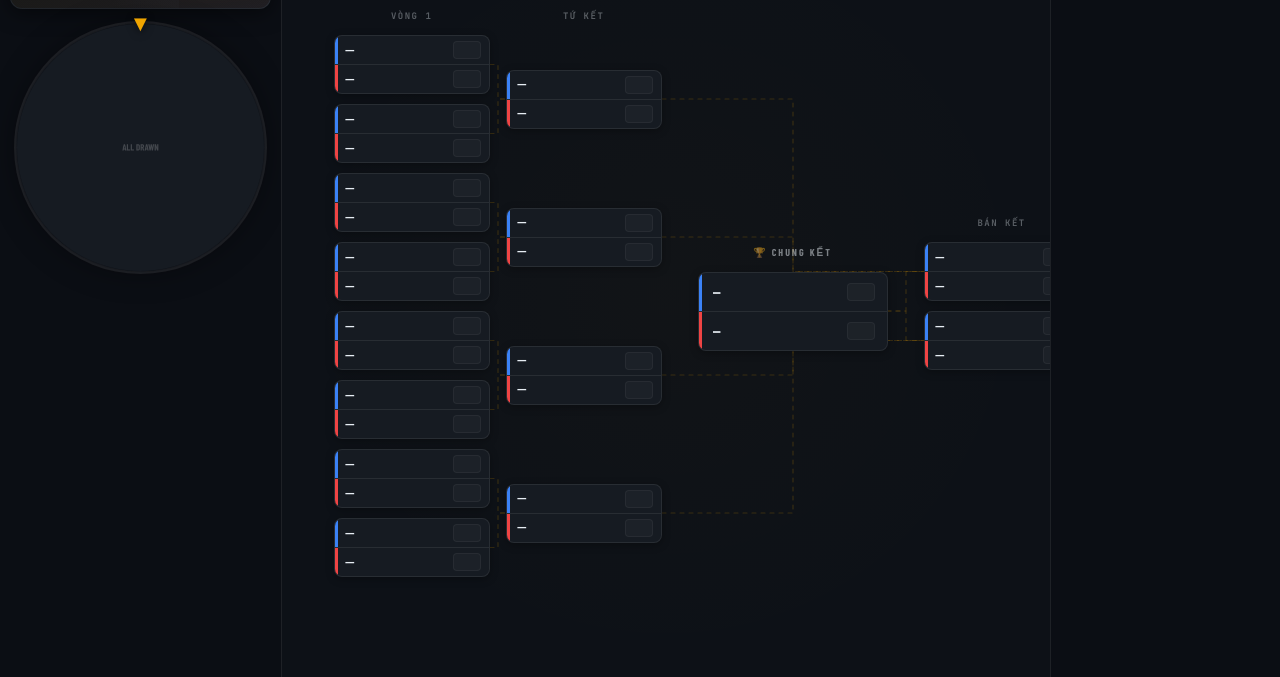
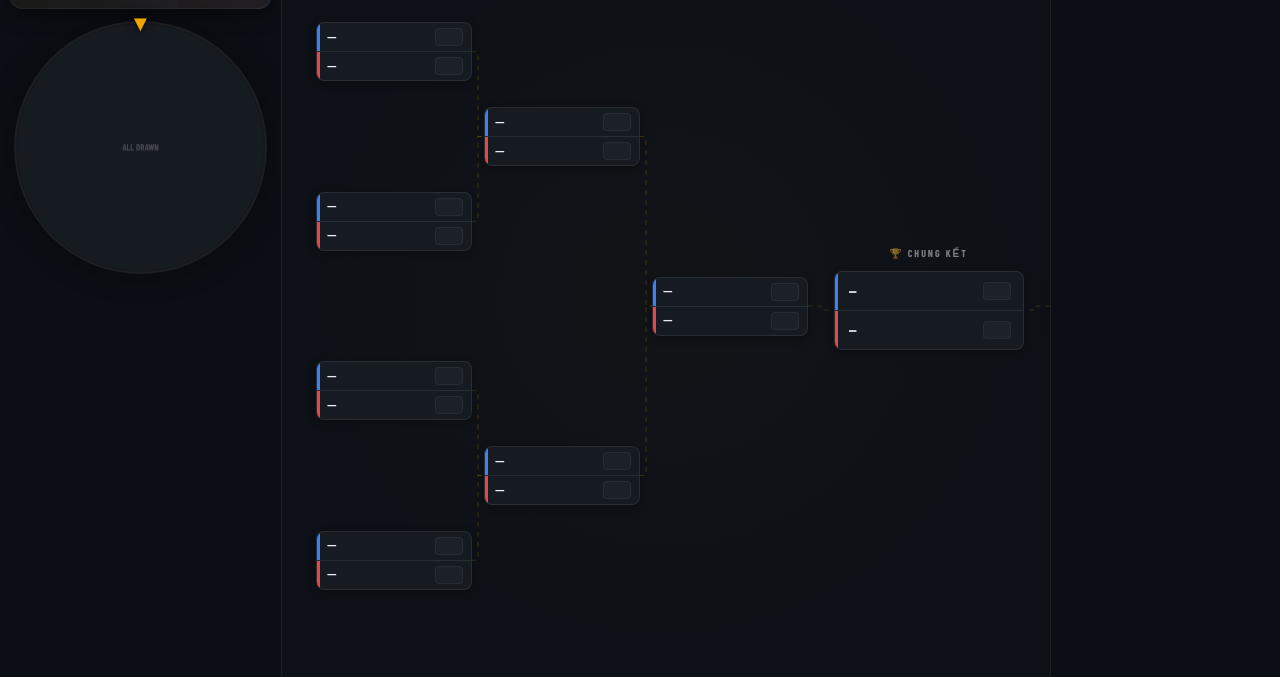
Before and after one commit to quang3c89/giaidau3c, a plain HTML site: page index.html in a window 1280 px wide. Shown: the part 123-800 px from the top of the page. Drawn offline with nearby package versions, Linux system fonts and the light colour scheme; a web font is replaced by a local one.

Commit message:
Refactor bracket rendering and SVG line drawing
Refactor bracket rendering logic for improved layout and styling. Update Supabase credential handling and enhance SVG line drawing for better visual representation.

```diff
--- a/index.html
+++ b/index.html
@@ -355,20 +355,20 @@
 
 /* ============ CENTER PANEL (BRACKET) ============ */
 .center { flex: 1; position: relative; overflow: auto; padding: 12px; background: radial-gradient(ellipse at center, rgba(240,165,0,0.02) 0%, transparent 70%); }
-.bracket-wrap { position: relative; display: inline-flex; min-width: 100%; min-height: 100%; align-items: center; }
+.bracket-wrap { position: relative; display: inline-flex; min-width: 100%; min-height: 100%; align-items: stretch; }
 #bracket-lines { position: absolute; top: 0; left: 0; pointer-events: none; z-index: 1; overflow: visible; }
-.bracket-cols { display: flex; gap: 0; z-index: 2; padding: 20px 32px; align-items: center; justify-content: center; min-width: 100%; }
+.bracket-cols { display: flex; gap: 0; z-index: 2; padding: 20px 16px; align-items: stretch; justify-content: center; min-width: 100%; min-height: calc(100vh - 120px); }
 
 /* SYMMETRICAL BRACKET */
-.bracket-side { display: flex; gap: 0; align-items: center; }
+.bracket-side { display: flex; gap: 0; align-items: stretch; }
 .bracket-side.left-side { flex-direction: row; }
 .bracket-side.right-side { flex-direction: row-reverse; }
-.bracket-center { display: flex; flex-direction: column; align-items: center; justify-content: center; padding: 0 28px; gap: 10px; }
+.bracket-center { display: flex; flex-direction: column; align-items: center; justify-content: center; padding: 0 20px; gap: 10px; flex-shrink: 0; }
 
 .round-col {
   display: flex; flex-direction: column;
-  width: 172px; padding: 0 8px;
-  position: relative; align-self: stretch;
+  width: 168px; padding: 0 6px;
+  position: relative;
 }
 .round-label {
   text-align: center; font-size: 9px; font-weight: 800; text-transform: uppercase;
@@ -1051,6 +1051,10 @@
    STORAGE
    ================================================================ */
 function loadState() {
+  // Supabase credentials stored separately — never wiped by state reset
+  const supaUrl = localStorage.getItem('live3c_supaUrl') || '';
+  const supaKey = localStorage.getItem('live3c_supaKey') || '';
+
   const saved = localStorage.getItem('live3c_v4');
   if (saved) {
     try {
@@ -1058,6 +1062,10 @@
       S = { ...S, ...p };
     } catch(e) {}
   }
+  // Always override with dedicated supa keys (source of truth for all devices)
+  if (supaUrl) S.supaUrl = supaUrl;
+  if (supaKey) S.supaKey = supaKey;
+
   if (!S.bracket || S.bracket.length === 0) S.bracket = genBracket(S.bracketSize);
   if (!S.tbVals || S.tbVals.length < 6) S.tbVals = [...DEFAULTS.tbVals];
   if (!S.titleFont) S.titleFont = DEFAULTS.titleFont;
@@ -1065,6 +1073,10 @@
 }
 
 function saveState() {
+  // Always persist supa credentials separately (survives any state wipe)
+  if (S.supaUrl) localStorage.setItem('live3c_supaUrl', S.supaUrl);
+  if (S.supaKey) localStorage.setItem('live3c_supaKey', S.supaKey);
+
   const s = { ...S, wheelRotation: 0, isSpinning: false };
   try { localStorage.setItem('live3c_v4', JSON.stringify(s)); } catch(e) {
     try { localStorage.setItem('live3c_v4', JSON.stringify({...s, bracket:[]})); } catch(e2){}
@@ -1318,12 +1330,18 @@
 }
 
 function saveSupaConfig() {
-  S.supaUrl = document.getElementById('supa-url2').value.trim();
-  S.supaKey = document.getElementById('supa-key2').value.trim();
-  document.getElementById('supa-url').value = S.supaUrl;
-  document.getElementById('supa-key').value = S.supaKey;
+  const url = document.getElementById('supa-url2').value.trim();
+  const key = document.getElementById('supa-key2').value.trim();
+  S.supaUrl = url;
+  S.supaKey = key;
+  // Persist credentials immediately and separately
+  localStorage.setItem('live3c_supaUrl', url);
+  localStorage.setItem('live3c_supaKey', key);
+  // Sync to settings panel
+  const u1 = document.getElementById('supa-url'); if(u1) u1.value = url;
+  const k1 = document.getElementById('supa-key'); if(k1) k1.value = key;
   saveState();
-  showToast('☁️ Đã lưu config — đang kết nối...', 'info');
+  showToast('☁️ Đã lưu — đang kết nối Supabase...', 'info');
   supaLoad();
 }
 
@@ -1874,82 +1892,84 @@
 }
 
 /* ================================================================
-   BRACKET RENDER — Symmetrical layout
+   BRACKET RENDER — True symmetrical: left half | finals | right half
+   Reference: 16p → left 8 slots (4 matches R1 + 2 QF + 1 SF), right mirror
    ================================================================ */
-const ROUND_NAMES = ['Vòng 1','Vòng 2','Tứ kết','Bán kết','Chung kết','Champion'];
+const ROUND_NAMES = ['Vòng 1','Vòng 2','Tứ kết','Bán kết','Chung kết'];
+
+function getRoundName(r, totalRounds) {
+  const fromEnd = totalRounds - 1 - r;
+  if (fromEnd === 0) return 'CHUNG KẾT';
+  if (fromEnd === 1) return 'BÁN KẾT';
+  if (fromEnd === 2) return 'TỨ KẾT';
+  return `VÒNG ${r + 1}`;
+}
 
 function renderBracket() {
   const container = document.getElementById('bracket-columns');
   container.innerHTML = '';
-  const rounds = S.bracket.length;
+  const rounds = S.bracket.length; // e.g. 4 for 16-player
   if (rounds === 0) return;
 
   if (rounds === 1) {
-    renderLinearBracket(container);
+    // Only final — show linearly
+    container.appendChild(makeFinalCol(0));
     setTimeout(drawBracketLines, 80);
     return;
   }
 
-  // rounds = log2(bracketSize)
-  // Ex: 16 players = 4 rounds (0=R16, 1=QF, 2=SF, 3=Final)
-  // Left side: first half of rounds (earlier rounds on outside, then inward)
-  // Right side: second half (mirror)
-  // Center: Final
-
-  const finalRoundIdx = rounds - 1;
-  // Number of rounds per side (excluding final)
-  const sideRounds = finalRoundIdx; // total side rounds = rounds-1
-  const leftCount = Math.ceil(sideRounds / 2);  // e.g. 4 rounds: left=2, right=1 (SF on left only if odd)
-  const rightCount = Math.floor(sideRounds / 2);
-
+  /*
+   * Layout (e.g. 16 players, 4 rounds):
+   *   LEFT side (outward→inward): R0(8 matches), R1(4 matches) — col index 0,1
+   *   CENTER: Final (R3)
+   *   RIGHT side (inward→outward, mirrored): R2(2 matches), R1-mirror? NO —
+   *
+   * Actually for a true bilateral bracket with N rounds:
+   *   Left half handles matches[0..N/2-1] of each round
+   *   Right half handles matches[N/2..N-1] of each round
+   *   BUT the rounds themselves are ALL the same — just different match indices
+   *
+   * CORRECT bilateral bracket structure:
+   *   rounds-1 side columns per side, going from outermost (R0) inward (R_{n-2})
+   *   Left columns: same round index r, but only LEFT half of matches (mi < matchCount/2)
+   *   Right columns: same round index r, but only RIGHT half of matches (mi >= matchCount/2)
+   *   Center: Final match
+   *
+   * For 16p (4 rounds):
+   *   R0: 8 matches → left 0-3, right 4-7
+   *   R1: 4 matches → left 0-1, right 2-3
+   *   R2: 2 matches → left 0, right 1  (semifinals)
+   *   R3: 1 match  → CENTER (final)
+   *
+   * Column order left→right:
+   *   [R0-left] [R1-left] [R2-left] | FINAL | [R2-right] [R1-right] [R0-right]
+   */
+
+  const finalRound = rounds - 1;
+
+  // Build left side: rounds 0 .. finalRound-1, left half of matches
   const leftSide = document.createElement('div');
   leftSide.className = 'bracket-side left-side';
 
+  // Build right side: rounds finalRound-1 .. 0, right half of matches (reversed col order)
+  const rightSide = document.createElement('div');
+  rightSide.className = 'bracket-side right-side';
+
   const centerDiv = document.createElement('div');
   centerDiv.className = 'bracket-center';
 
-  const rightSide = document.createElement('div');
-  rightSide.className = 'bracket-side right-side';
-
-  // LEFT side: rounds 0 .. leftCount-1 (round 0 outermost)
-  for (let r = 0; r < leftCount; r++) {
-    leftSide.appendChild(makeRoundCol(r, rounds, false));
-  }
-
-  // FINALS center
-  const finalsMatch = S.bracket[finalRoundIdx][0];
-  const hasWinner = !!finalsMatch.winner;
-
-  const finalsLabel = document.createElement('div');
-  finalsLabel.className = 'champion-label';
-  finalsLabel.textContent = '🏆 CHUNG KẾT';
-
-  const fBox = document.createElement('div');
-  fBox.className = 'mb finals-match' + (hasWinner ? ' has-winner' : '');
-  fBox.id = `mb-${finalRoundIdx}-0`;
-
-  const w1 = finalsMatch.winner && finalsMatch.p1 && finalsMatch.winner.id === finalsMatch.p1.id;
-  const w2 = finalsMatch.winner && finalsMatch.p2 && finalsMatch.winner.id === finalsMatch.p2.id;
-  fBox.appendChild(makeMatchPlayer(finalsMatch.p1, finalsMatch.s1, 'p1', w1, finalRoundIdx, 0));
-  fBox.appendChild(makeMatchPlayer(finalsMatch.p2, finalsMatch.s2, 'p2', w2, finalRoundIdx, 0));
-
-  if (hasWinner) {
-    const champDiv = document.createElement('div');
-    champDiv.style.cssText = 'padding:8px;text-align:center;border-top:1px solid rgba(255,255,255,0.08);';
-    champDiv.innerHTML = `
-      <div style="font-family:var(--font-display);font-size:11px;letter-spacing:1px;opacity:0.5;margin-bottom:2px;">VÔ ĐỊCH</div>
-      <div style="font-family:var(--font-display);font-size:18px;font-weight:900;color:var(--accent);text-shadow:0 0 20px var(--accent);">🏆 ${finalsMatch.winner.name}</div>
-    `;
-    fBox.appendChild(champDiv);
-  }
-
-  centerDiv.appendChild(finalsLabel);
-  centerDiv.appendChild(fBox);
-
-  // RIGHT side: rounds leftCount .. finalRoundIdx-1 (displayed in reverse via flex-direction:row-reverse)
-  for (let r = leftCount; r < finalRoundIdx; r++) {
-    rightSide.appendChild(makeRoundCol(r, rounds, true));
-  }
+  // Left: columns go R0→R(n-2), each col shows LEFT half of that round
+  for (let r = 0; r < finalRound; r++) {
+    leftSide.appendChild(makeHalfRoundCol(r, 'left', rounds));
+  }
+
+  // Right: columns go R(n-2)→R0 visually (row-reverse handles it), each col RIGHT half
+  for (let r = 0; r < finalRound; r++) {
+    rightSide.appendChild(makeHalfRoundCol(r, 'right', rounds));
+  }
+
+  // Center: Final
+  centerDiv.appendChild(makeFinalCol(finalRound));
 
   container.appendChild(leftSide);
   container.appendChild(centerDiv);
@@ -1958,32 +1978,27 @@
   setTimeout(drawBracketLines, 80);
 }
 
-function renderLinearBracket(container) {
-  S.bracket.forEach((matches, r) => {
-    container.appendChild(makeRoundCol(r, S.bracket.length, false));
-  });
-  setTimeout(drawBracketLines, 80);
-}
-
-function makeRoundCol(r, totalRounds, isRight) {
+// Make a column for half of a round (left or right half of matches)
+function makeHalfRoundCol(r, side, totalRounds) {
   const col = document.createElement('div');
   col.className = 'round-col';
-  col.id = `round-col-${r}`;
+  col.id = `round-col-${r}-${side}`;
 
   const lbl = document.createElement('div');
   lbl.className = 'round-label';
-  const roundName = r === totalRounds - 1 ? 'CHUNG KẾT'
-    : r === totalRounds - 2 ? 'BÁN KẾT'
-    : r === totalRounds - 3 ? 'TỨ KẾT'
-    : `VÒNG ${r + 1}`;
-  lbl.textContent = roundName;
+  lbl.textContent = getRoundName(r, totalRounds);
   col.appendChild(lbl);
 
-  // Matches container with even space distribution
   const matchesWrap = document.createElement('div');
-  matchesWrap.style.cssText = 'display:flex; flex-direction:column; justify-content:space-around; flex:1;';
-
-  S.bracket[r].forEach((m, mi) => {
+  matchesWrap.style.cssText = 'display:flex;flex-direction:column;justify-content:space-around;flex:1;';
+
+  const allMatches = S.bracket[r];
+  const half = allMatches.length / 2;
+  const startMi = side === 'left' ? 0 : half;
+  const endMi   = side === 'left' ? half : allMatches.length;
+
+  for (let mi = startMi; mi < endMi; mi++) {
+    const m = allMatches[mi];
     const bx = document.createElement('div');
     bx.className = 'mb'; bx.id = `mb-${r}-${mi}`;
     const w1 = m.winner && m.p1 && m.winner.id === m.p1.id;
@@ -1992,13 +2007,76 @@
     bx.appendChild(makeMatchPlayer(m.p2, m.s2, 'p2', w2, r, mi));
 
     const wrap = document.createElement('div');
-    wrap.style.cssText = 'padding:5px 0;';
+    wrap.style.cssText = 'padding:4px 0;';
     wrap.appendChild(bx);
     matchesWrap.appendChild(wrap);
-  });
+  }
 
   col.appendChild(matchesWrap);
   return col;
+}
+
+// Make the final center column
+function makeFinalCol(r) {
+  const wrap = document.createElement('div');
+  wrap.style.cssText = 'display:flex;flex-direction:column;align-items:center;gap:8px;';
+
+  const lbl = document.createElement('div');
+  lbl.className = 'champion-label';
+  lbl.textContent = '🏆 CHUNG KẾT';
+  wrap.appendChild(lbl);
+
+  const m = S.bracket[r][0];
+  const fBox = document.createElement('div');
+  fBox.className = 'mb finals-match' + (m.winner ? ' has-winner' : '');
+  fBox.id = `mb-${r}-0`;
+
+  const w1 = m.winner && m.p1 && m.winner.id === m.p1.id;
+  const w2 = m.winner && m.p2 && m.winner.id === m.p2.id;
+  fBox.appendChild(makeMatchPlayer(m.p1, m.s1, 'p1', w1, r, 0));
+  fBox.appendChild(makeMatchPlayer(m.p2, m.s2, 'p2', w2, r, 0));
+
+  if (m.winner) {
+    const champDiv = document.createElement('div');
+    champDiv.style.cssText = 'padding:8px;text-align:center;border-top:1px solid rgba(255,255,255,0.1);';
+    champDiv.innerHTML = `
+      <div style="font-family:var(--font-display);font-size:10px;letter-spacing:1.5px;opacity:0.4;margin-bottom:2px;text-transform:uppercase;">Vô Địch</div>
+      <div style="font-family:var(--font-display);font-size:20px;font-weight:900;color:var(--accent);text-shadow:0 0 20px var(--accent);">🏆 ${m.winner.name}</div>
+    `;
+    fBox.appendChild(champDiv);
+  }
+
+  wrap.appendChild(fBox);
+  return wrap;
+}
+
+function renderLinearBracket(container) {
+  S.bracket.forEach((matches, r) => {
+    const col = document.createElement('div');
+    col.className = 'round-col';
+    col.id = `round-col-${r}-left`;
+    const lbl = document.createElement('div');
+    lbl.className = 'round-label';
+    lbl.textContent = getRoundName(r, S.bracket.length);
+    col.appendChild(lbl);
+    const mw = document.createElement('div');
+    mw.style.cssText = 'display:flex;flex-direction:column;justify-content:space-around;flex:1;';
+    matches.forEach((m, mi) => {
+      const bx = document.createElement('div');
+      bx.className = 'mb'; bx.id = `mb-${r}-${mi}`;
+      const w1 = m.winner && m.p1 && m.winner.id === m.p1.id;
+      const w2 = m.winner && m.p2 && m.winner.id === m.p2.id;
+      bx.appendChild(makeMatchPlayer(m.p1, m.s1, 'p1', w1, r, mi));
+      bx.appendChild(makeMatchPlayer(m.p2, m.s2, 'p2', w2, r, mi));
+      const wp = document.createElement('div');
+      wp.style.cssText = 'padding:4px 0;';
+      wp.appendChild(bx);
+      mw.appendChild(wp);
+    });
+    col.appendChild(mw);
+    container.appendChild(col);
+  });
+  setTimeout(drawBracketLines, 80);
 }
 
 function makeMatchPlayer(player, score, pKey, isWinner, r, mi) {
@@ -2073,70 +2151,95 @@
 }
 
 /* ================================================================
-   BRACKET LINES — Clean orthogonal SVG connectors
+   BRACKET LINES — Animated orthogonal connectors for bilateral bracket
    ================================================================ */
 function drawBracketLines() {
   const svg = document.getElementById('bracket-lines');
   const cont = document.getElementById('bracket-container');
   svg.innerHTML = '';
-  svg.setAttribute('width', cont.scrollWidth);
-  svg.setAttribute('height', cont.scrollHeight);
+
+  const cw = cont.scrollWidth, ch = cont.scrollHeight;
+  svg.setAttribute('width', cw);
+  svg.setAttribute('height', ch);
+  svg.setAttribute('viewBox', `0 0 ${cw} ${ch}`);
 
   const accent = getComputedStyle(document.documentElement).getPropertyValue('--accent').trim() || '#f0a500';
   const rounds = S.bracket.length;
   const contRect = cont.getBoundingClientRect();
 
+  function px(el) {
+    if (!el) return null;
+    const r = el.getBoundingClientRect();
+    return {
+      left:   r.left   - contRect.left + cont.scrollLeft,
+      right:  r.right  - contRect.left + cont.scrollLeft,
+      top:    r.top    - contRect.top  + cont.scrollTop,
+      bottom: r.bottom - contRect.top  + cont.scrollTop,
+      midY:   r.top + r.height / 2 - contRect.top + cont.scrollTop,
+      midX:   r.left + r.width / 2  - contRect.left + cont.scrollLeft,
+      width:  r.width, height: r.height
+    };
+  }
+
+  function makePath(d, winner) {
+    const path = document.createElementNS('http://www.w3.org/2000/svg', 'path');
+    path.setAttribute('d', d);
+    path.setAttribute('fill', 'none');
+    path.setAttribute('stroke', accent);
+    path.setAttribute('stroke-linecap', 'round');
+    path.setAttribute('stroke-linejoin', 'round');
+    if (winner) {
+      path.setAttribute('stroke-width', '2');
+      path.setAttribute('opacity', '0.75');
+      path.setAttribute('stroke-dasharray', '8 4');
+      path.style.animation = 'flowl 1.2s linear infinite';
+      path.style.filter = `drop-shadow(0 0 4px ${accent})`;
+    } else {
+      path.setAttribute('stroke-width', '1.2');
+      path.setAttribute('opacity', '0.2');
+      path.setAttribute('stroke-dasharray', '4 6');
+    }
+    return path;
+  }
+
+  // For each round r (0..rounds-2), connect each match to its parent in round r+1
   for (let r = 0; r < rounds - 1; r++) {
     const mc = S.bracket[r].length;
-    for (let m = 0; m < mc; m++) {
-      const srcEl = document.getElementById(`mb-${r}-${m}`);
-      const dstEl = document.getElementById(`mb-${r+1}-${Math.floor(m/2)}`);
+    for (let mi = 0; mi < mc; mi++) {
+      const srcEl = document.getElementById(`mb-${r}-${mi}`);
+      const parentMi = Math.floor(mi / 2);
+      const dstEl = document.getElementById(`mb-${r + 1}-${parentMi}`);
       if (!srcEl || !dstEl) continue;
 
-      const sr = srcEl.getBoundingClientRect();
-      const dr = dstEl.getBoundingClientRect();
-
-      // source mid-y (center of match box)
-      const sy = sr.top + sr.height / 2 - contRect.top + cont.scrollTop;
-      const dy = dr.top + dr.height / 2 - contRect.top + cont.scrollTop;
-
-      // source x: right edge if src is left of dst, left edge if right of dst
-      const srcMidX = sr.left + sr.width / 2 - contRect.left + cont.scrollLeft;
-      const dstMidX = dr.left + dr.width / 2 - contRect.left + cont.scrollLeft;
-
-      let sx, ex;
-      if (srcMidX <= dstMidX) {
-        // source is on the left — connect right edge of src to left edge of dst
-        sx = sr.right - contRect.left + cont.scrollLeft;
-        ex = dr.left  - contRect.left + cont.scrollLeft;
+      const src = px(srcEl);
+      const dst = px(dstEl);
+      if (!src || !dst) continue;
+
+      const hasWinner = !!S.bracket[r][mi].winner;
+
+      // Determine if source is LEFT or RIGHT of its parent
+      const isLeftSide = src.midX < dst.midX;
+
+      let sx, ex, sy, dy, mx;
+      if (isLeftSide) {
+        // Source is left: exit right edge of src, enter left edge of dst
+        sx = src.right;
+        ex = dst.left;
+        sy = src.midY;
+        dy = dst.midY;
+        mx = sx + (ex - sx) * 0.5;
       } else {
-        // source is on the right — connect left edge of src to right edge of dst
-        sx = sr.left  - contRect.left + cont.scrollLeft;
-        ex = dr.right - contRect.left + cont.scrollLeft;
+        // Source is right: exit left edge of src, enter right edge of dst
+        sx = src.left;
+        ex = dst.right;
+        sy = src.midY;
+        dy = dst.midY;
+        mx = sx + (ex - sx) * 0.5;
       }
 
-      const hasWinner = !!S.bracket[r][m].winner;
-      const midX = sx + (ex - sx) / 2;
-
-      // Orthogonal path: right → horizontal → vertical → horizontal → right
-      const d = `M ${sx} ${sy} L ${midX} ${sy} L ${midX} ${dy} L ${ex} ${dy}`;
-
-      const path = document.createElementNS('http://www.w3.org/2000/svg', 'path');
-      path.setAttribute('d', d);
-      path.setAttribute('fill', 'none');
-      path.setAttribute('stroke', accent);
-      path.setAttribute('stroke-width', hasWinner ? '2' : '1.2');
-      path.setAttribute('stroke-linecap', 'round');
-      path.setAttribute('stroke-linejoin', 'round');
-      path.setAttribute('opacity', hasWinner ? '0.65' : '0.18');
-      if (hasWinner) {
-        path.setAttribute('stroke-dasharray', '6 3');
-        path.style.animation = 'flowl 1.5s linear infinite';
-        path.style.filter = `drop-shadow(0 0 3px ${accent})`;
-      } else {
-        path.setAttribute('stroke-dasharray', '4 5');
-      }
-      svg.appendChild(path);
+      // Orthogonal elbow: horizontal → vertical → horizontal
+      const d = `M ${sx} ${sy} L ${mx} ${sy} L ${mx} ${dy} L ${ex} ${dy}`;
+      svg.appendChild(makePath(d, hasWinner));
     }
   }
 }
```
